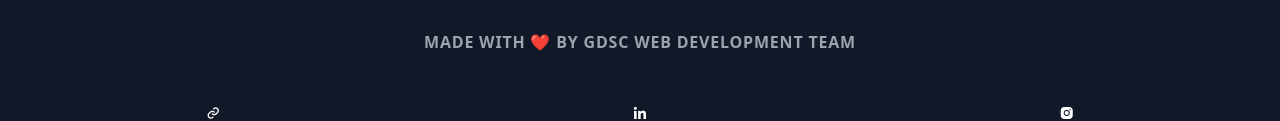
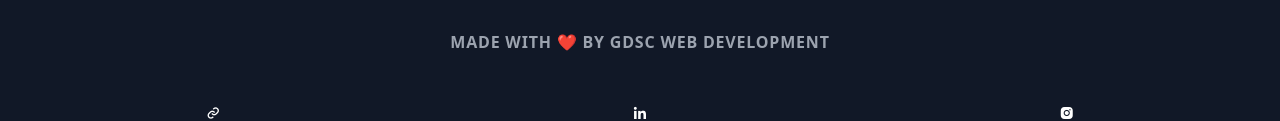
Before and after one commit to Bose14/HACK_WITH_GDSC, a website: page GDSC/index.html in a window 1280 px wide. Shown: the part 6292-6413 px from the top of the page. Drawn offline with nearby package versions, Linux system fonts and the light colour scheme.

Commit message:
changes by bose

```diff
--- a/GDSC/index.html
+++ b/GDSC/index.html
@@ -836,7 +836,7 @@
 <div class="bg-gray-900" id="sponsers">
   <div class="max-w-7xl mx-auto flex flex-wrap justify-around gap-8 py-12 px-4">
       <p class="w-full mb-4 -mt-4 text-center text-base font-semibold uppercase text-gray-400 tracking-wider">
-          Made With ❤️ by GDSC Web Development Team
+          Made With ❤️ by GDSC Web Development
       </p>
       <div class="flex justify-start ">
         <a href="https://gdsc.community.dev/ksr-institute-for-engineering-technology-namakkal/"><i class='bx bx-link text-white'></i></a>
```
